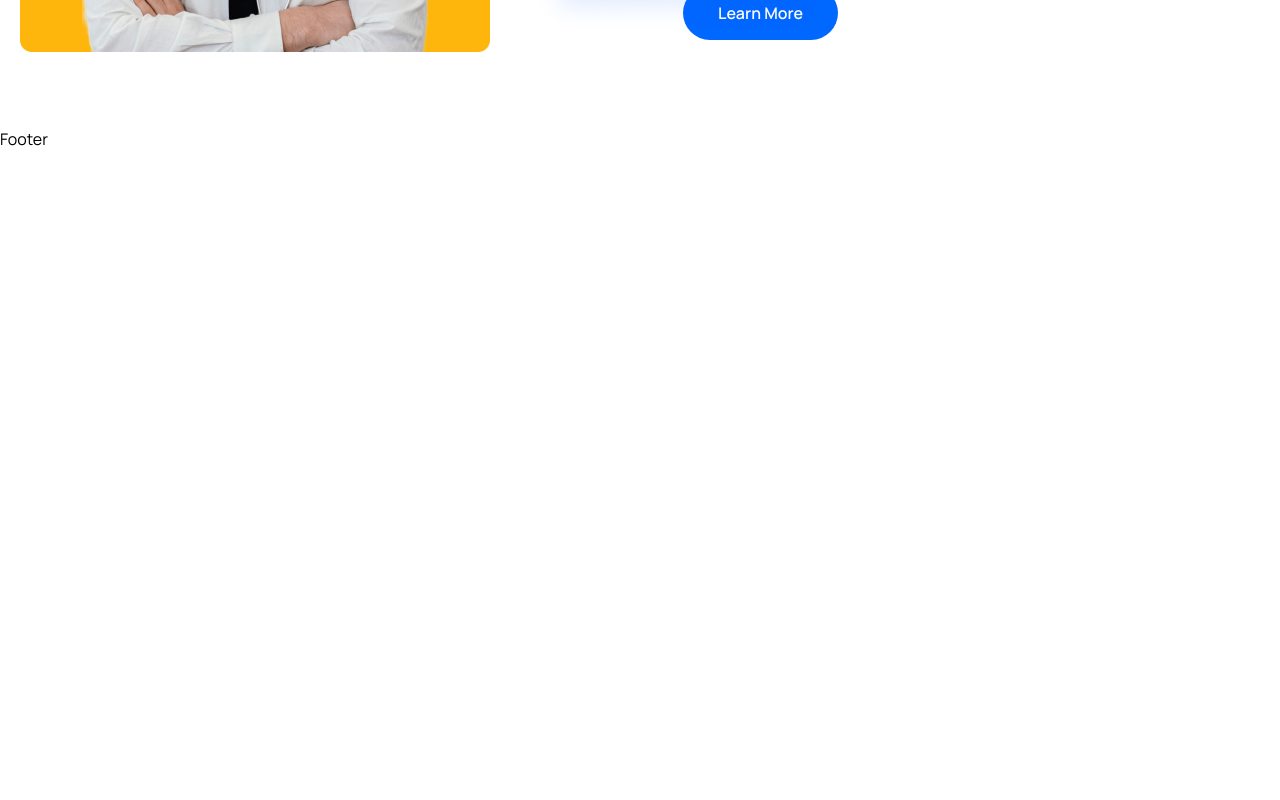
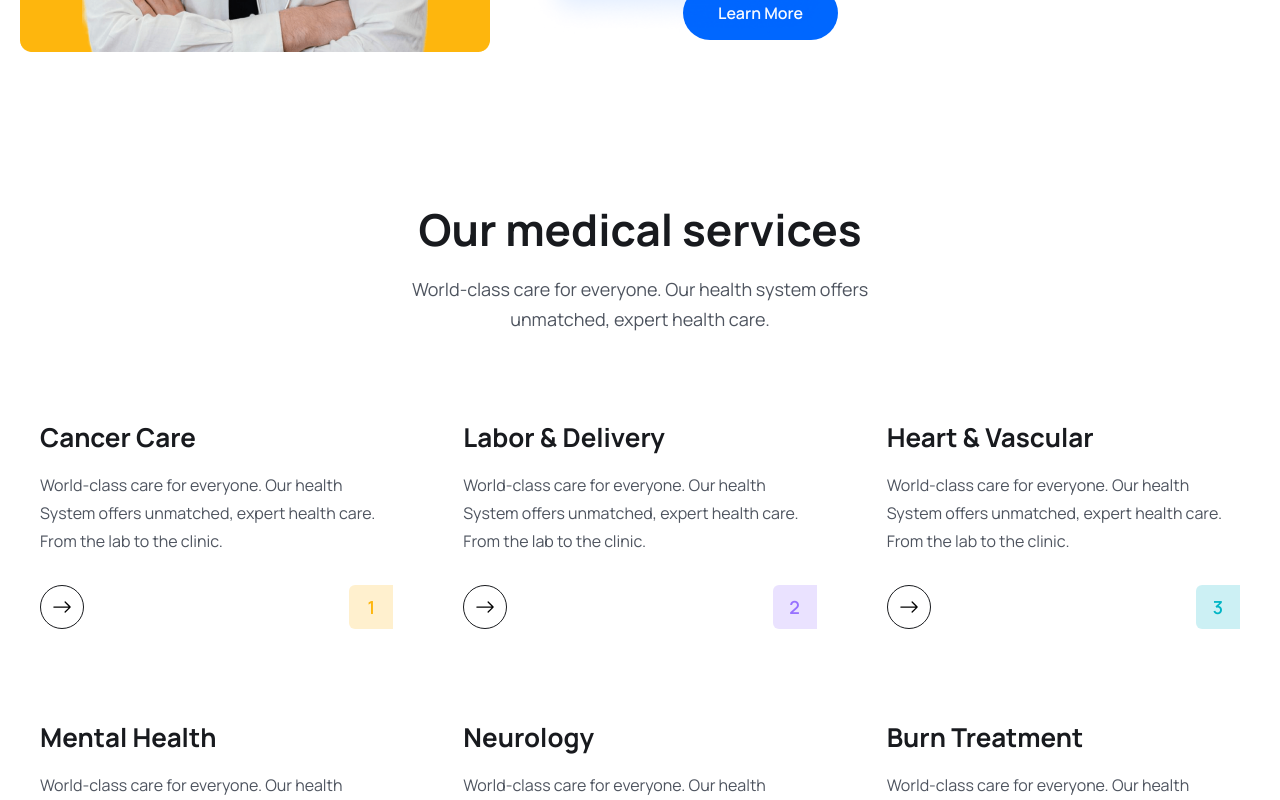
Before and after one commit to vishalkj2002/MediConnect, a React (Vite) app in the folder Frontend/: page / in a window 1280 px wide. Shown: the part 2160-2960 px from the top of the page. Before the commit the page ends 2311 px from the top, so only its background shows below. Built offline with nearby package versions, Linux system fonts and the light colour scheme.

Commit message:
Added Services section

```diff
--- /dev/null
+++ b/Frontend/src/components/Services/ServiceCard.jsx
@@ -0,0 +1,24 @@
+import React from 'react';
+import { BsArrowRight } from "react-icons/bs";
+import { Link } from "react-router-dom";
+
+const ServiceCard = ({ item, index }) => {
+  const {name, desc, bgColor, textColor} = item;
+
+  return (
+    <div className='py-[30px] px-3 lg:px-5'>
+        <h2 className='text-[26px] leading-9 text-headingColor font-[700]'>{name}</h2>
+        <p className='text-[16px] leading-7 font-[400] text-textColor mt-4'>{desc}</p>
+        <div className='flex items-center justify-between mt-[30px]'>
+            <Link to='/doctors' className='w-[44px] h-[44px] rounded-full border border-solid border-[#181A1E] flex items-center justify-center group hover:bg-primaryColor hover:border-none'>
+                <BsArrowRight className='group-hover:text-white w-6 h-5'/>
+            </Link>
+            <span className='w-[44px] h-[44px] flex items-center justify-center text-[18px] leading-[30px] font-[600]' style={{background: `${bgColor}`, color: `${textColor}`, borderRadius: '6px 0 0 6px'}}>
+                {index + 1}
+            </span>
+        </div>
+    </div>
+  )
+}
+
+export default ServiceCard
--- /dev/null
+++ b/Frontend/src/components/Services/ServiceList.jsx
@@ -0,0 +1,13 @@
+import React from 'react';
+import { services } from './../../assets/data/services';
+import ServiceCard from "./ServiceCard";
+
+const ServiceList = () => {
+  return (
+    <div className='grid grid-cols-1 md:grid-cols-2 lg:grid-cols-3 gap-5 lg:gap-[30px] mt-[30px] lg:mt-[55px]'>
+        {services.map((item, index) => <ServiceCard item={item} index={index} key={index}/>)}
+    </div>
+  )
+}
+
+export default ServiceList
--- a/Frontend/src/pages/Home.jsx
+++ b/Frontend/src/pages/Home.jsx
@@ -8,6 +8,7 @@
 import { Link } from 'react-router-dom';
 import {BsArrowRight} from 'react-icons/bs';
 import About from '../components/About/About'
+import ServiceList from '../components/Services/ServiceList';
 
 const Home = () => {
   return (
@@ -112,6 +113,16 @@
       </section>
 
       <About/>
+
+      <section>
+        <div className="container">
+          <div className='xl:w-[470px] mx-auto'>
+            <h2 className='heading text-center'>Our medical services</h2>
+            <p className='text__para text-center'>World-class care for everyone. Our health system offers unmatched, expert health care.</p>
+          </div>
+          <ServiceList/>
+        </div>
+      </section>
     </>
   )
 }
```
